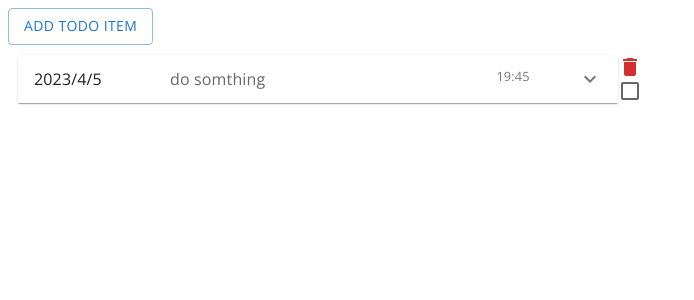
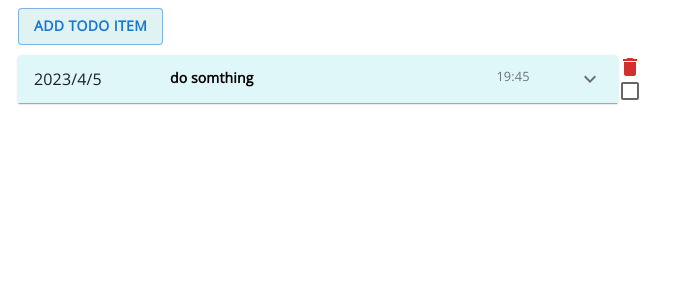
Before and after one commit to ciberdown/todo-with-typescript-and-redux, a React (Create React App) app: page / in a window 1280 px wide. Shown: the top 300 px of the page, without its empty margins (0-694 px from the left). Built offline with nearby package versions, Linux system fonts and the light colour scheme.

Commit message:
some styles added

```diff
--- a/src/Redux/store.ts
+++ b/src/Redux/store.ts
@@ -1,4 +1,3 @@
-
 import {
   combineReducers,
   applyMiddleware,
--- a/src/components/accordion.tsx
+++ b/src/components/accordion.tsx
@@ -11,6 +11,37 @@ import { useDispatch } from "react-redux";
 import { EditTodoCheckbox, RemoveTodo } from "../Redux/actions/todoActions";
 import DeleteIcon from "@mui/icons-material/Delete";
 
+const styles = {
+  mapDiv: {
+    margin: "10px",
+    display: "flex",
+    alignItems: "start",
+    fontFamily: "Open Sans",
+  },
+  main: { maxWidth: "600px", fontFamily: "Open Sans" },
+  typography: { width: "25%", flexShrink: 0, fontFamily: "Open Sans" },
+  typographyTwo: {
+    color: "black",
+    width: "70%",
+    fontFamily: "Open Sans",
+    fontWeight: 'bold',
+    fontSize:'14px'
+  },
+  typographyThree: {
+    width: "15%",
+    flexShrink: 0,
+    opacity: ".6",
+    fontSize: ".8rem",
+    fontFamily: "Open Sans",
+  },
+  divTwo: {
+    display: "flex",
+    flexDirection: "column",
+    justifyContent: "center",
+    alignItems: "center",
+  },
+  checkbox: { margin: 0, padding: 0 },
+};
 const label = { inputProps: { "aria-label": "Checkbox demo" } };
 
 export const getThisTime = (): { date: string; time: string } => {
@@ -32,25 +63,17 @@ export default function ControlledAccordions() {
     const checked: boolean = e.target.checked;
     dispatch(EditTodoCheckbox(id, checked));
   };
-  const deleteHandle = (id: number)=>{
+  const deleteHandle = (id: number) => {
     dispatch(RemoveTodo(id));
-  }
+  };
   return (
-    <div style={{ maxWidth: "600px", fontFamily: "Open Sans" }}>
+    <div style={styles.main}>
       {state.Todo.todo_array.map((item: Todo) => (
-        <div
-          key={item.id}
-          style={{
-            margin: "10px",
-            display: "flex",
-            alignItems: "start",
-            fontFamily: "Open Sans",
-          }}
-        >
+        <div key={item.id} style={styles.mapDiv}>
           <Accordion
             sx={{
               minWidth: "600px",
-              backgroundColor: item.checked ? "#b3e5fc" : "",
+              backgroundColor: item.checked ? "#b3e5fc" : "#e0f7fa",
             }}
             expanded={expanded === item.id.toString()}
             onChange={handleChange(item.id.toString())}
@@ -60,29 +83,9 @@ export default function ControlledAccordions() {
               aria-controls="panel1bh-content"
               id="panel1bh-header"
             >
-              <Typography
-                sx={{ width: "25%", flexShrink: 0, fontFamily: "Open Sans" }}
-              >
-                {item.time.date}
-              </Typography>
-              <Typography
-                sx={{
-                  color: "text.secondary",
-                  width: "70%",
-                  fontFamily: "Open Sans",
-                }}
-              >
-                {item.title}
-              </Typography>
-              <Typography
-                sx={{
-                  width: "15%",
-                  flexShrink: 0,
-                  opacity: ".6",
-                  fontSize: ".8rem",
-                  fontFamily: "Open Sans",
-                }}
-              >
+              <Typography sx={styles.typography}>{item.time.date}</Typography>
+              <Typography sx={styles.typographyTwo}>{item.title}</Typography>
+              <Typography sx={styles.typographyThree}>
                 {item.time.time}
               </Typography>
             </AccordionSummary>
@@ -92,19 +95,16 @@ export default function ControlledAccordions() {
               </Typography>
             </AccordionDetails>
           </Accordion>
-          <div
-            style={{
-              display: "flex",
-              flexDirection: "column",
-              justifyContent: "center",
-              alignItems: "center",
-            }}
-          >
-            <DeleteIcon onClick={()=>deleteHandle(item.id)} sx={{cursor:'pointer'}} color="error" />
+          <div style={styles.divTwo as React.CSSProperties}>
+            <DeleteIcon
+              onClick={() => deleteHandle(item.id)}
+              sx={{ cursor: "pointer" }}
+              color="error"
+            />
             <Checkbox
               onChange={(e) => handleCheckbox(e, item.id)}
               {...label}
-              sx={{ margin: 0, padding: 0 }}
+              sx={styles.checkbox}
             />
           </div>
         </div>
--- a/src/components/addTodo.tsx
+++ b/src/components/addTodo.tsx
@@ -10,7 +10,30 @@ import "@fontsource/open-sans";
 import { getThisTime } from "./accordion";
 import { AddTodo } from "../Redux/actions/todoActions";
 import { useDispatch } from "react-redux";
-
+const styles = {
+  btn: {
+    fontFamily: "Open Sans",
+    backgroundColor: "#e0f2f1",
+    fontWeight: "bolder",
+    marginLeft: "10px",
+  },
+  h2: {
+    marginLeft: "auto",
+    marginRight: "auto",
+    fontFamily: "Open Sans",
+  },
+  box: {
+    width: 500,
+    maxWidth: "100%",
+    fontFamily: "Open Sans",
+  },
+  box2: {
+    width: 500,
+    marginTop: "20px",
+    maxWidth: "100%",
+    fontFamily: "Open Sans",
+  },
+};
 const BootstrapDialog = styled(Dialog)(({ theme }) => ({
   "& .MuiDialogContent-root": {
     padding: theme.spacing(2),
@@ -40,9 +63,9 @@ export default function CustomizedDialogs() {
   const handleAddItem = () => {
     handleClose();
     const newTodo = createNewTodo();
-    dispatch(AddTodo(newTodo))
+    dispatch(AddTodo(newTodo));
   };
-  const createNewTodo = ()=>{
+  const createNewTodo = () => {
     const id = Math.floor(Math.random() * 10000);
     return {
       id: id,
@@ -51,15 +74,11 @@ export default function CustomizedDialogs() {
       time: getThisTime(),
       checked: false,
     };
-  }
+  };
 
   return (
     <div>
-      <Button
-        variant="outlined"
-        onClick={handleClickOpen}
-        style={{ fontFamily: "Open Sans" }}
-      >
+      <Button variant="outlined" onClick={handleClickOpen} style={styles.btn}>
         Add todo item
       </Button>
       <BootstrapDialog
@@ -67,24 +86,11 @@ export default function CustomizedDialogs() {
         aria-labelledby="customized-dialog-title"
         open={open}
       >
-        <h2
-          id="customized-dialog-title"
-          style={{
-            marginLeft: "auto",
-            marginRight: "auto",
-            fontFamily: "Open Sans",
-          }}
-        >
+        <h2 id="customized-dialog-title" style={styles.h2}>
           Add new Todo item
         </h2>
         <DialogContent dividers>
-          <Box
-            sx={{
-              width: 500,
-              maxWidth: "100%",
-              fontFamily: "Open Sans",
-            }}
-          >
+          <Box sx={styles.box}>
             <TextField
               onChange={titleHandle}
               fullWidth
@@ -92,14 +98,7 @@ export default function CustomizedDialogs() {
               id="fullWidth"
             />
           </Box>
-          <Box
-            sx={{
-              width: 500,
-              marginTop: "20px",
-              maxWidth: "100%",
-              fontFamily: "Open Sans",
-            }}
-          >
+          <Box sx={styles.box2}>
             <TextField
               onChange={desHandle}
               fullWidth
```
Lines whose indentation alone changed are shown as unchanged.
